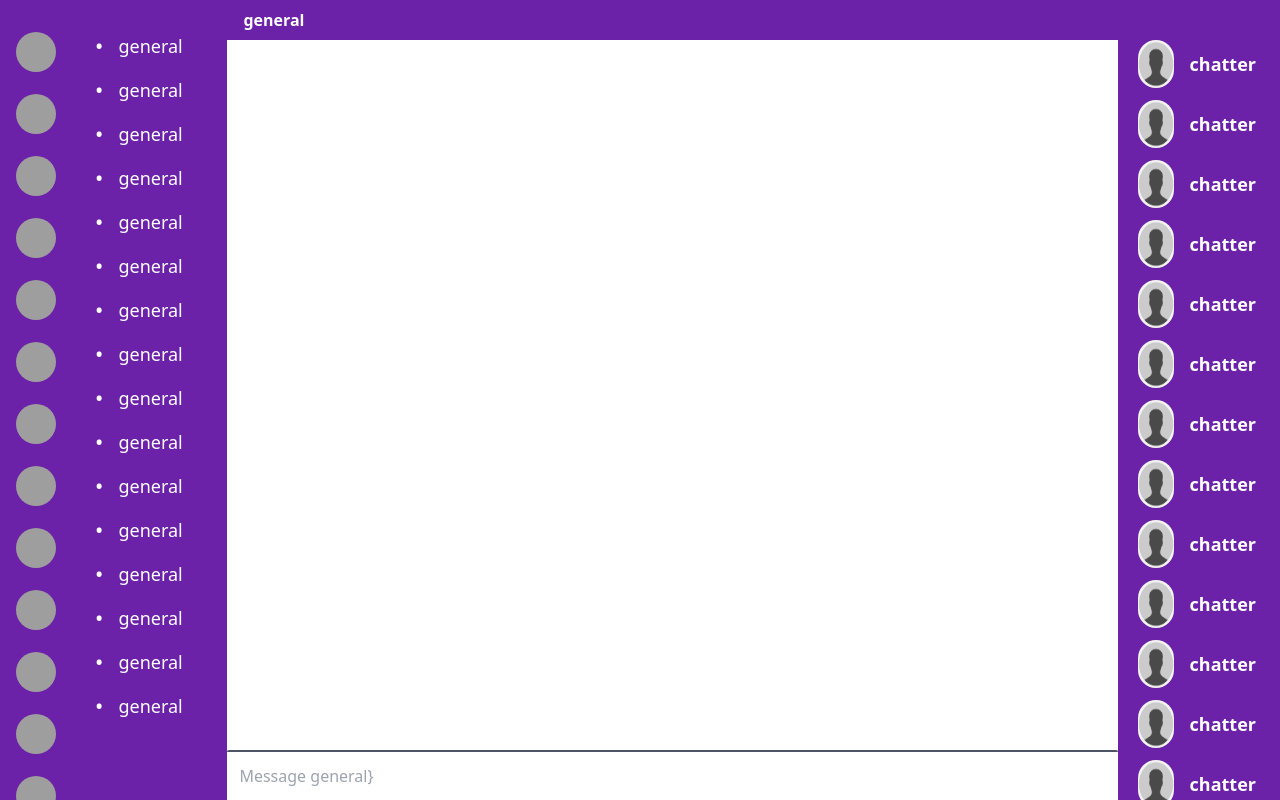
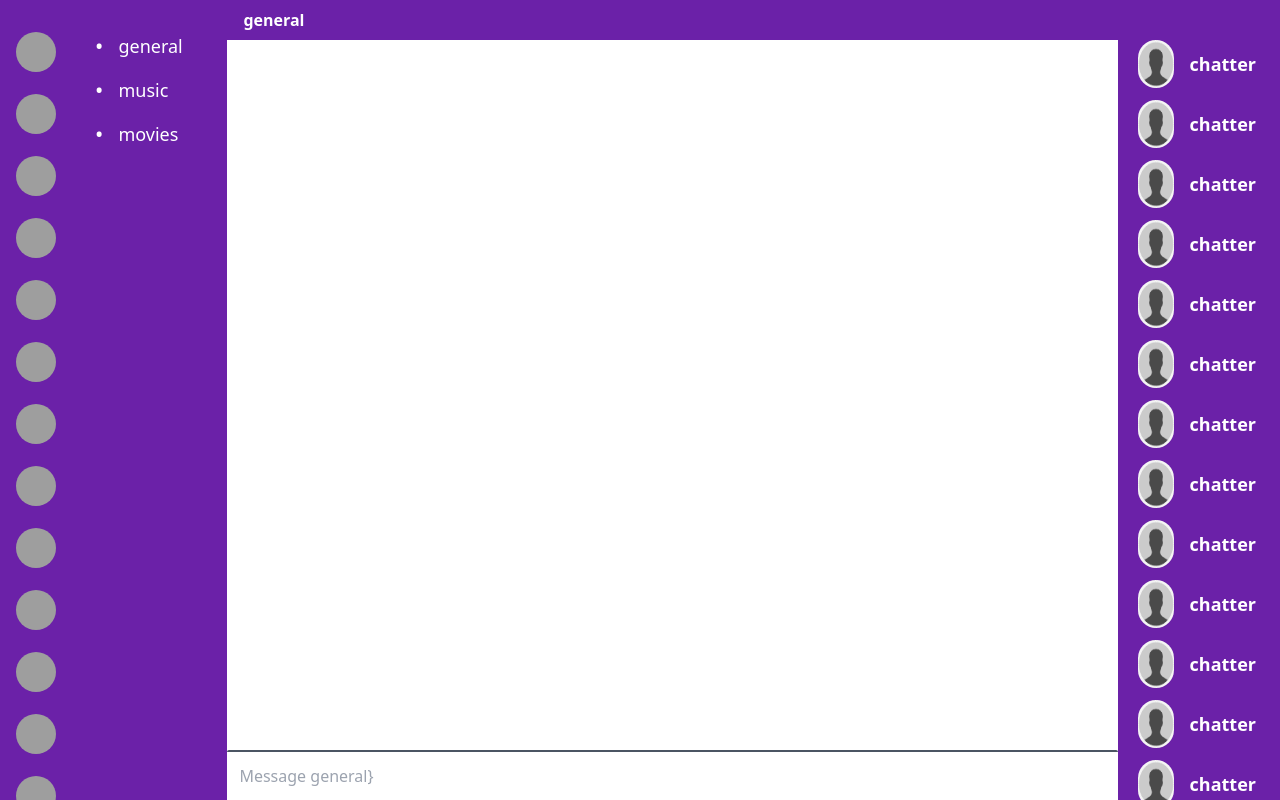
Before and after one commit to Izarothy/chatting-app, a Next.js app: page / in a window 1280 px wide. Built offline with nearby package versions, Linux system fonts and the light colour scheme; grey boxes are pictures that could not be loaded.

Commit message:
Handle the channels client-side

```diff
--- a/components/Channel.tsx
+++ b/components/Channel.tsx
@@ -22,7 +22,7 @@ const Channel: React.FC<Props> = ({ id, name }) => {
       }
     >
       <strong className="font-bold mr-4">•</strong>
-      {currentChannel.name}
+      {name}
     </a>
   );
 };
--- a/components/ChannelList.tsx
+++ b/components/ChannelList.tsx
@@ -1,15 +1,13 @@
+import { useAppSelector } from 'lib/hooks';
 import React from 'react';
 import { ChannelT } from '../types/Types';
 import Channel from './Channel';
 
-type Props = {
-  channels: ChannelT[];
-};
-
-const ChannelList: React.FC<Props> = ({ channels }) => {
+const ChannelList = () => {
+  const channels = useAppSelector((state) => state.channels.value);
   return (
     <section className="flex flex-col gap-4 h-screen bg-purple-800 w-1/6 pt-8 pl-6">
-      {channels.map((channel: ChannelT) => (
+      {channels?.map((channel: ChannelT) => (
         <Channel key={channel.id} name={channel.name} id={channel.id} />
       ))}
     </section>
--- /dev/null
+++ b/lib/channelsSlice.ts
@@ -0,0 +1,25 @@
+import { createSlice, PayloadAction } from '@reduxjs/toolkit';
+import { AppState } from '../redux/store';
+import { ChannelT } from '../types/Types';
+
+interface ChannelsState {
+  value: ChannelT[];
+}
+
+const initialState: ChannelsState = { value: [] };
+
+export const channelsSlice = createSlice({
+  name: 'channels',
+  initialState: initialState,
+  reducers: {
+    setChannels: (state, action: PayloadAction<ChannelT[]>) => {
+      state.value = action.payload;
+    },
+  },
+});
+
+export const { setChannels } = channelsSlice.actions;
+
+export const messages = (state: AppState) => state.messages.value;
+
+export default channelsSlice.reducer;
--- a/lib/fetchChannels.ts
+++ b/lib/fetchChannels.ts
@@ -4,6 +4,5 @@ export const fetchChannels = async () => {
   });
   const data = await res.json();
 
-  console.log(data);
-  return data;
+  return data.channels;
 };
--- a/pages/index.tsx
+++ b/pages/index.tsx
@@ -1,16 +1,32 @@
+import { setChannels } from 'lib/channelsSlice';
 import type { NextPage } from 'next';
 import Head from 'next/head';
 import Image from 'next/image';
+import { useEffect } from 'react';
+import { useDispatch } from 'react-redux';
+import { AppDispatch } from 'redux/store';
 import ChannelList from '../components/ChannelList';
 import ChatArea from '../components/ChatArea';
 import ChatInfo from '../components/ChatInfo';
 import MemberList from '../components/MemberList';
 import MessageInput from '../components/MessageInput';
 import SideBar from '../components/SideBar';
+import { fetchChannels } from '../lib/fetchChannels';
 import { useAppSelector } from '../lib/hooks';
+import { ChannelT, MemberT } from '../types/Types';
 
 const Home: NextPage = () => {
-  const currentChannel = useAppSelector((state) => state.currentChannel.value);
+  const dispatch: AppDispatch = useDispatch();
+  useEffect(() => {
+    const currentChannel: string =
+      localStorage.getItem('currentChannel') || '100';
+    // const currentMember: MemberT = localStorage.getItem('member') || '{}';
+
+    fetchChannels().then((channels: ChannelT[]) => {
+      dispatch(setChannels(channels));
+    });
+  }, []);
+
   return (
     <div>
       <Head>
@@ -19,12 +35,7 @@ const Home: NextPage = () => {
       </Head>
       <main className="flex max-h-screen overflow-hidden w-screen">
         <SideBar chatRooms={Array(25).fill({ name: 'x', image: '/default' })} />
-        <ChannelList
-          channels={[
-            ...Array(15).fill({ name: 'chat', id: 5, isText: true }),
-            { name: 'chat2', id: 1, isText: true },
-          ]}
-        />
+        <ChannelList />
         <div className="w-full flex flex-col">
           <ChatInfo />
           <ChatArea />
--- a/redux/store.ts
+++ b/redux/store.ts
@@ -1,4 +1,5 @@
 import { configureStore } from '@reduxjs/toolkit';
+import channelsSlice from 'lib/channelsSlice';
 import currentChannelSlice from '../lib/currentChannelSlice';
 import messagesSlice from '../lib/messagesSlice';
 
@@ -7,6 +8,7 @@ export function makeStore() {
     reducer: {
       currentChannel: currentChannelSlice,
       messages: messagesSlice,
+      channels: channelsSlice,
     },
   });
 }
```
